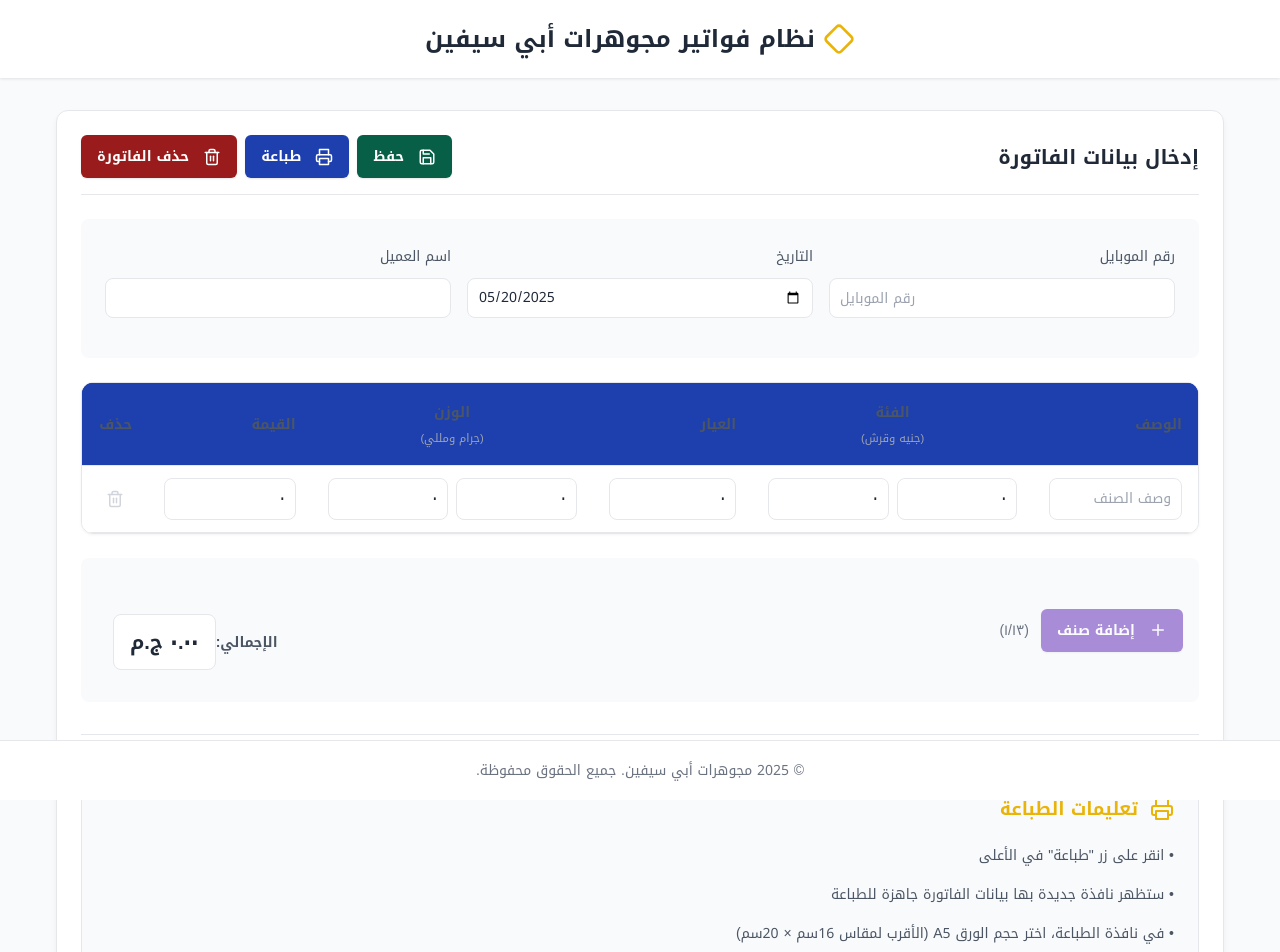
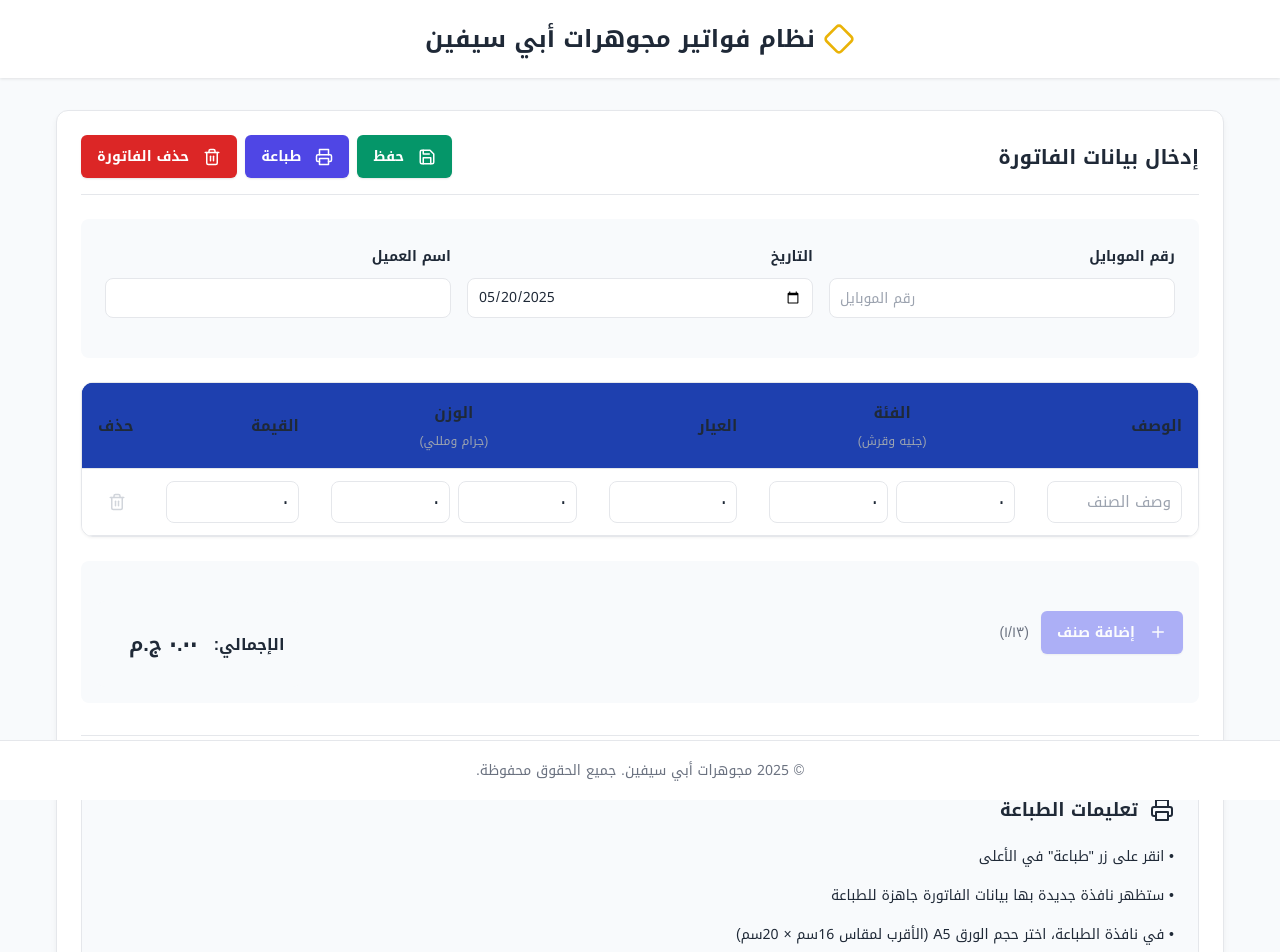
Before and after one commit to MoBekheet/Jewelry-Invoice-System, a React (Vite) app: page / in a window 1280 px wide. Shown: the top 952 px of the page. Built offline with nearby package versions, Linux system fonts and the light colour scheme; a web font is replaced by a local one.

Commit message:
Refine light theme styling

```diff
--- a/src/styles/main.css
+++ b/src/styles/main.css
@@ -137,8 +137,8 @@
 .form-label {
   display: block;
   font-size: 0.875rem;
-  font-weight: 500;
-  color: #4b5563;
+  font-weight: 600;
+  color: #1f2937;
   margin-bottom: 0.5rem;
 }
 
@@ -224,9 +224,9 @@
 .table-header th {
   padding: 1rem;
   text-align: right;
-  font-size: 0.875rem;
-  font-weight: 600;
-  color: #4b5563;
+  font-size: 0.95rem;
+  font-weight: 700;
+  color: #1f2937;
   border-bottom: 1px solid #e5e7eb;
 }
 
@@ -250,10 +250,11 @@
   border: 1px solid #e5e7eb;
   border-radius: 0.5rem;
   transition: all 0.2s;
-  font-size: 0.875rem;
+  font-size: 0.95rem;
   line-height: 1.25rem;
   color: #1f2937;
   background-color: #ffffff;
+  font-weight: 500;
 }
 
 .table-cell input:hover {
@@ -316,19 +317,16 @@
 }
 
 .total-label {
-  font-size: 0.875rem;
+  font-size: 1rem;
   font-weight: 600;
-  color: #4b5563;
+  color: #1f2937;
 }
 
 .total-amount {
   font-size: 1.25rem;
   font-weight: bold;
   color: #1f2937;
-  background-color: #ffffff;
   padding: 0.5rem 1rem;
-  border-radius: 0.5rem;
-  border: 1px solid #e5e7eb;
 }
 
 /* Add Item Section */
@@ -371,7 +369,7 @@
   font-size: 1.125rem;
   font-weight: 600;
   margin-bottom: 1rem;
-  color: #eab308;
+  color: #1f2937;
 }
 
 .print-instructions ul {
@@ -386,7 +384,8 @@
   gap: 0.5rem;
   margin-bottom: 0.75rem;
   font-size: 0.875rem;
-  color: #4b5563;
+  color: #1f2937;
+  font-weight: 500;
 }
 
 .print-instructions li:last-child {
@@ -425,3 +424,36 @@
   color: #6b7280;
   font-weight: normal;
 }
+
+/* Button Colors */
+.button-save {
+  background-color: #059669 !important;
+}
+
+.button-save:hover {
+  background-color: #047857 !important;
+}
+
+.button-print {
+  background-color: #4f46e5 !important;
+}
+
+.button-print:hover {
+  background-color: #4338ca !important;
+}
+
+.button-delete {
+  background-color: #dc2626 !important;
+}
+
+.button-delete:hover {
+  background-color: #b91c1c !important;
+}
+
+.button-add {
+  background-color: #6366f1 !important;
+}
+
+.button-add:hover {
+  background-color: #4f46e5 !important;
+}
```
